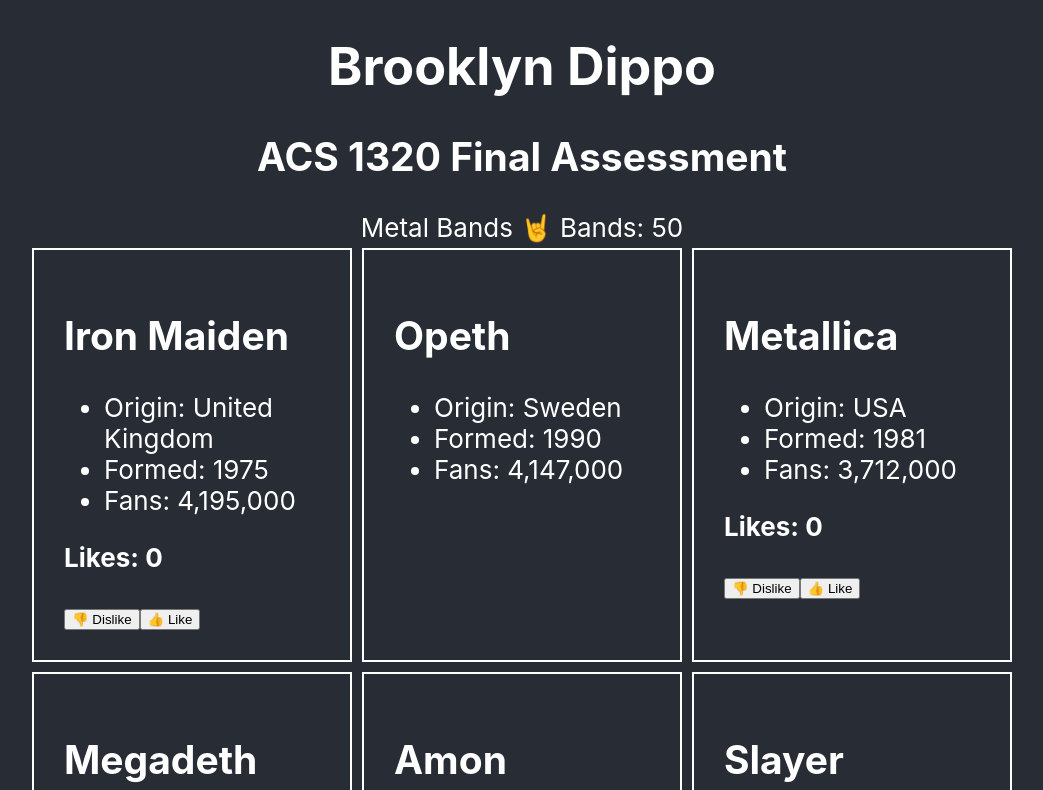
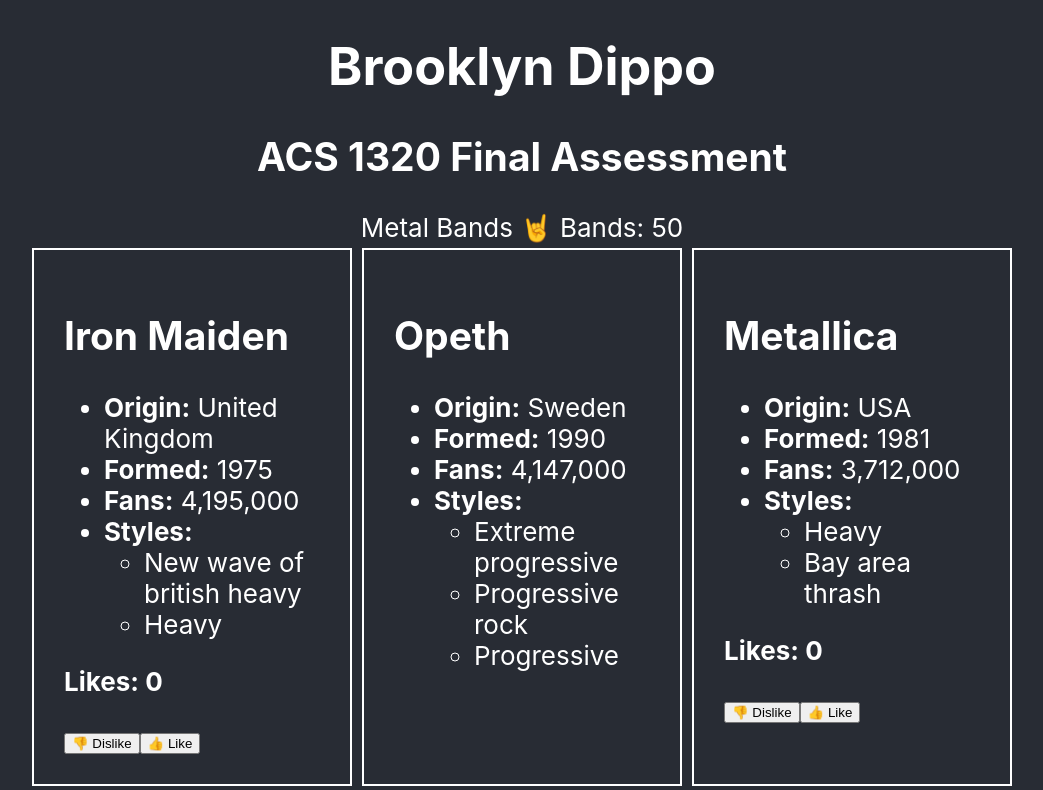
Before and after one commit to brooklyndippo/metal-bands, a React (Create React App) app: page / in a window 1280 px wide. Shown: the top 790 px of the page, without its empty margins (118-1161 px from the left). Built offline with nearby package versions, Linux system fonts and the light colour scheme.

Commit message:
split styles array and display different band styles

```diff
--- a/src/components/Band.js
+++ b/src/components/Band.js
@@ -1,16 +1,26 @@
 import Like from "./Like"
 
 export default function Band(props) {
-    const {name, formed, origin, fans, split} = props
+    const {name, formed, origin, fans, styles, split} = props
+
+    const stylesArray = styles.split(',')
+
+    console.log(stylesArray)
+
+    const styleList = stylesArray.map((style) => <li>{style}</li>)
 
     const totalFans = (fans * 1000).toLocaleString('en')
     return (
         <div style={{"border": "2px solid white", "width": "20vw", "margin": "5px", "padding": "30px", "textAlign": "left"}}>
             <h2>{name}</h2>
             <ul>
-                <li>Origin: {origin}</li>
-                <li>Formed: {formed}</li>
-                <li>Fans: {totalFans}</li>
+                <li><strong>Origin:</strong> {origin}</li>
+                <li><strong>Formed:</strong> {formed}</li>
+                <li><strong>Fans:</strong> {totalFans}</li>
+                <li><strong>Styles:</strong></li>
+                <ul>
+                    {styleList}
+                </ul>
             </ul>
             {split === "-" && <Like />}
         </div>
--- a/src/components/MetalMeta.js
+++ b/src/components/MetalMeta.js
@@ -4,7 +4,7 @@
 export default function MetalMeta() {
 
     const bands = data.length // This is the number of bands in the JSON file
-    console.log(data)
+
     return (
         <div>
             Metal Bands 🤘
@@ -17,6 +17,7 @@
                     formed={band.formed}
                     origin={band.origin}
                     fans={band.fans}
+                    styles={band.style}
                     split={band.split}
                     />
                 ))}
```
